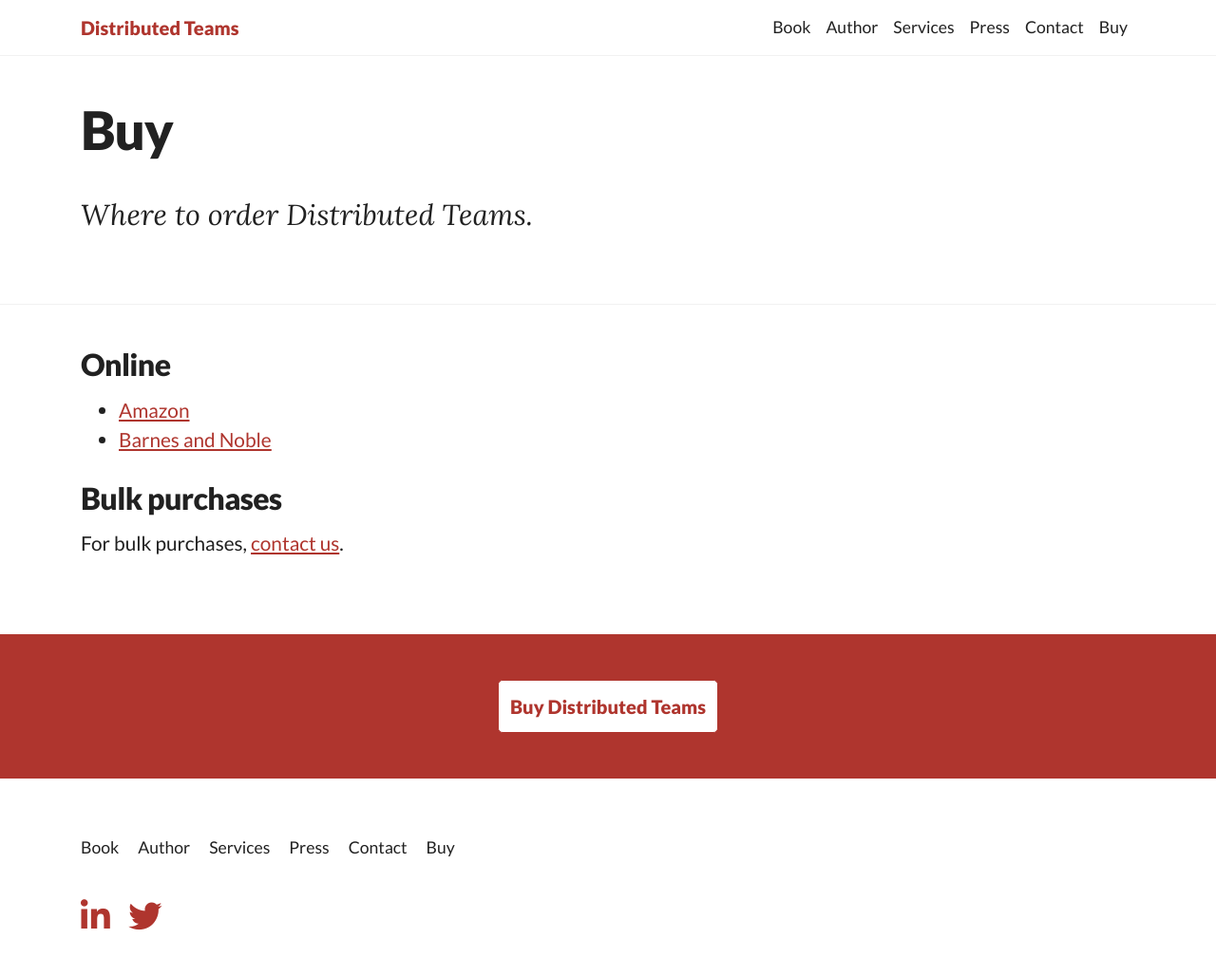
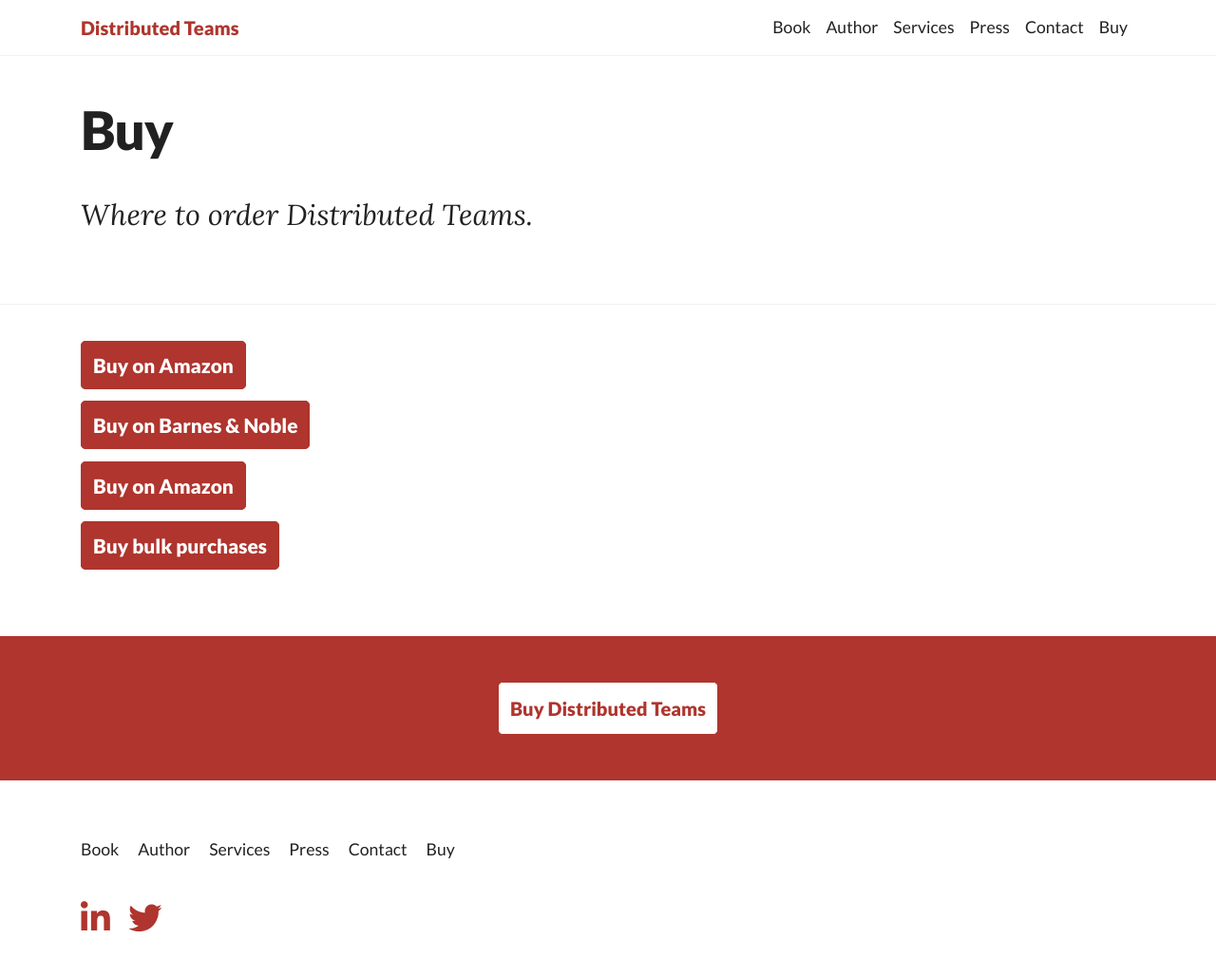
Before and after one commit to lukefretwell/distributed-teams, a Jekyll site: the page built from _pages/buy.md, in a window 1280 px wide. Shown: the whole page at 95% size. Built offline with Jekyll 4.4.1, drawn with Linux system fonts in a browser that asks for light colours; nearby versions of some CDN libraries.

Commit message:
update to clickable buttons

```diff
--- a/_pages/buy.md
+++ b/_pages/buy.md
@@ -4,11 +4,10 @@
 description: Where to order Distributed Teams.
 permalink: /buy/
 
+img: cover.jpg
+
 ---
-
-## Online
-* [Amazon](https://www.amazon.com/Distributed-Teams-Practice-Together-Physically/dp/1732254923/)
-* [Barnes and Noble](https://www.barnesandnoble.com/w/distributed-teams-john-oduinn/1130974497?ean=9781732254930)
-
-## Bulk purchases
-For bulk purchases, [contact us](/contact).
+<p class="buy"><a href="https://www.amazon.com/Distributed-Teams-Practice-Together-Physically/dp/1732254923/" class="btn-primary">Buy on Amazon</a></p>
+<p class="buy"><a href="https://www.barnesandnoble.com/w/distributed-teams-john-oduinn/1130974497?ean=9781732254930" class="btn-primary">Buy on Barnes & Noble</a></p>
+<p class="buy"><a href="https://www.amazon.com/Distributed-Teams-Practice-Together-Physically/dp/1732254923/" class="btn-primary">Buy on Amazon</a></p>
+<p class="buy"><a href="{{ site.baseurl }}/contact" class="btn-primary">Buy bulk purchases</a></p>
```
